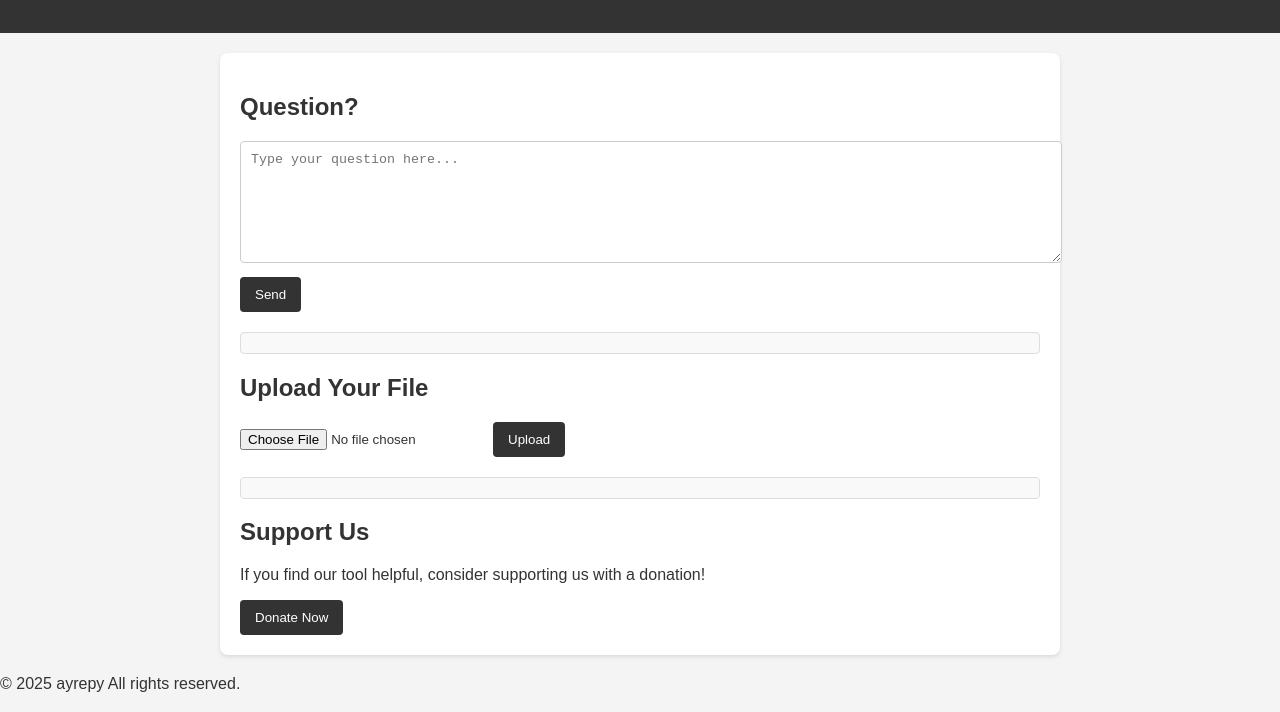
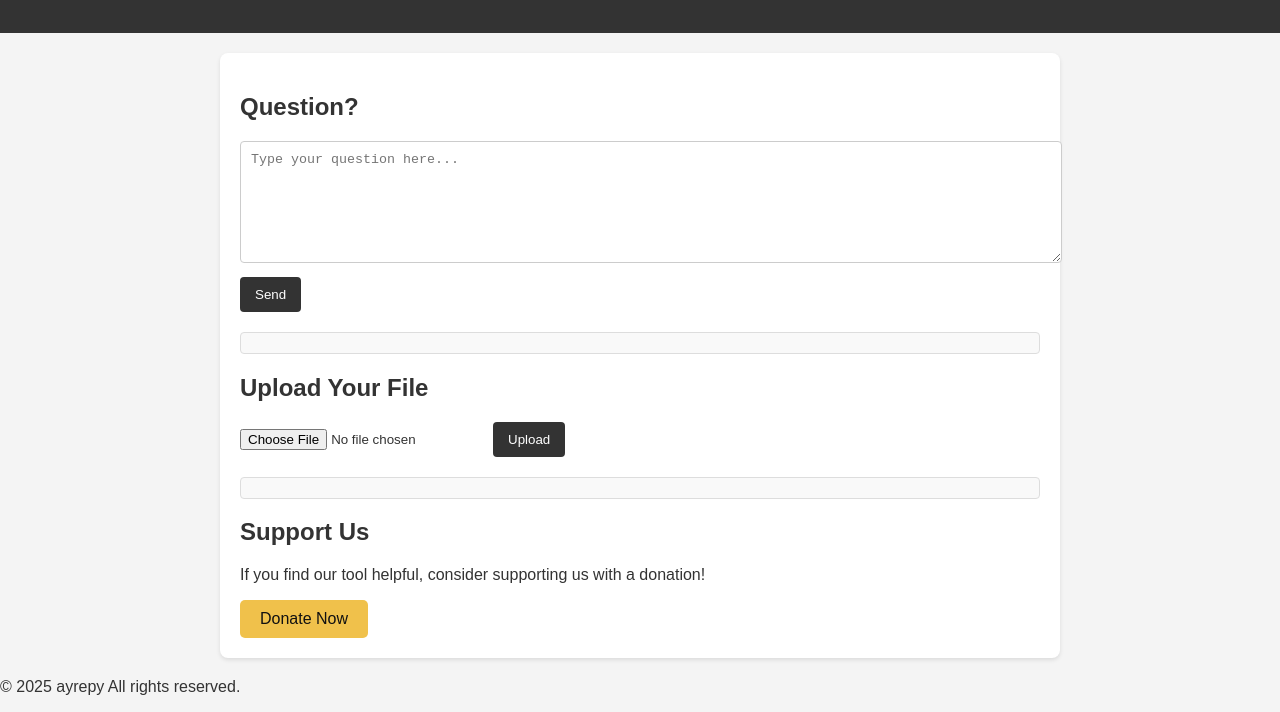
Before and after one commit to ayrepy/ayrepy.github.io, a plain HTML site: page index.html in a window 1280 px wide. Shown: the part 121-833 px from the top of the page. Drawn offline with Linux system fonts and the light colour scheme.

Commit message:
Update style.css

```diff
--- a/style.css
+++ b/style.css
@@ -51,3 +51,16 @@ button:hover {
     border: 1px solid #ddd;
     border-radius: 4px;
 }
+#donate button {
+  background-color: #f0c14b;
+  color: #111;
+  border: none;
+  padding: 10px 20px;
+  font-size: 16px;
+  border-radius: 5px;
+  cursor: pointer;
+}
+
+#donate button:hover {
+  background-color: #ffa500;
+}
```
